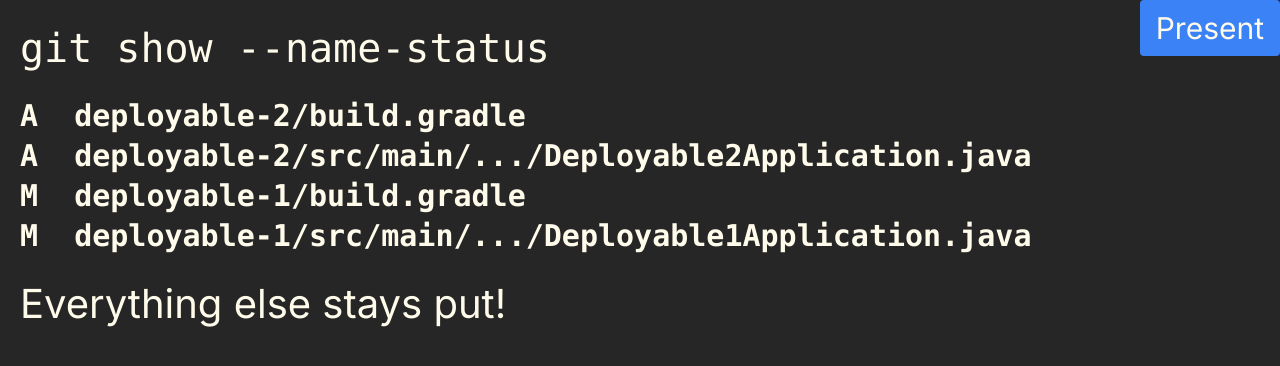
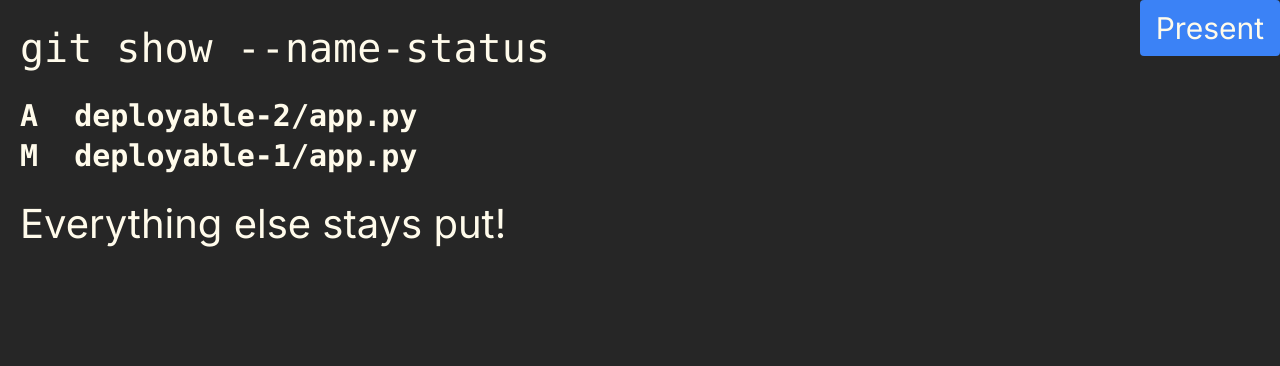
Before and after one commit to alexbasson/talks, a Next.js app: page /modular-monoliths/deployable-mitosis-git-show in a window 1280 px wide. Shown: the top 366 px of the page. Built offline with nearby package versions, Linux system fonts and the light colour scheme.

Commit message:
Modify deployable-mitosis-git-show slide to align with idiomatic python

```diff
--- a/app/modular-monoliths/deployable-mitosis-git-show/page.tsx
+++ b/app/modular-monoliths/deployable-mitosis-git-show/page.tsx
@@ -4,10 +4,8 @@ export default function Page() {
       <div className={"font-mono"}>
         <h1>git show --name-status</h1>
         <ul className={"text-sm list-none font-bold"}>
-          <li>A&nbsp;&nbsp;deployable-2/build.gradle</li>
-          <li>A&nbsp;&nbsp;deployable-2/src/main/.../Deployable2Application.java</li>
-          <li>M&nbsp;&nbsp;deployable-1/build.gradle</li>
-          <li>M&nbsp;&nbsp;deployable-1/src/main/.../Deployable1Application.java</li>
+          <li>A&nbsp;&nbsp;deployable-2/app.py</li>
+          <li>M&nbsp;&nbsp;deployable-1/app.py</li>
         </ul>
       </div>
 
```
Also changed, not shown: app/modular-monoliths/script.txt.
